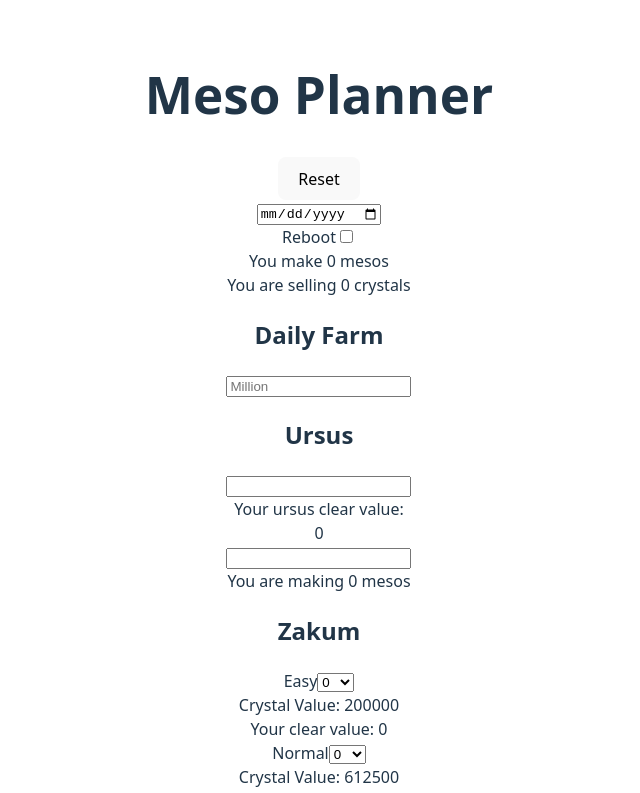
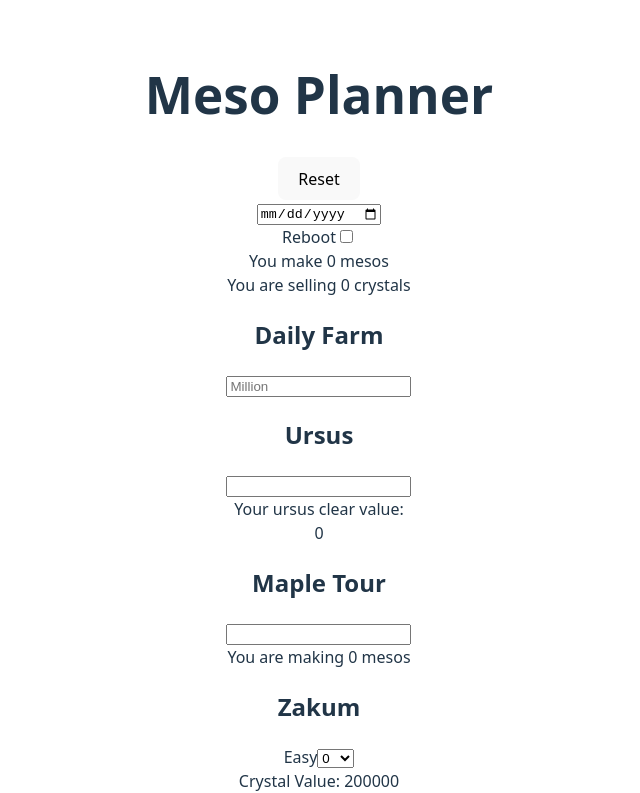
Before and after one commit to wajeff/starforce-planner, a React (Vite) app: page / in a window 1280 px wide. Shown: the top 793 px of the page, without its empty margins (321-961 px from the left). Built offline with nearby package versions, Linux system fonts and the light colour scheme.

Commit message:
Added Maple Tour h2

```diff
--- a/src/components/MapleTour.jsx
+++ b/src/components/MapleTour.jsx
@@ -1,6 +1,7 @@
 const MapleTour = ({mapleTour, setMapleTour, handleTour, reboot}) => {
   return (
     <div>
+      <h2>Maple Tour</h2>
       <input
       type='number'
       onChange={handleTour}
```
